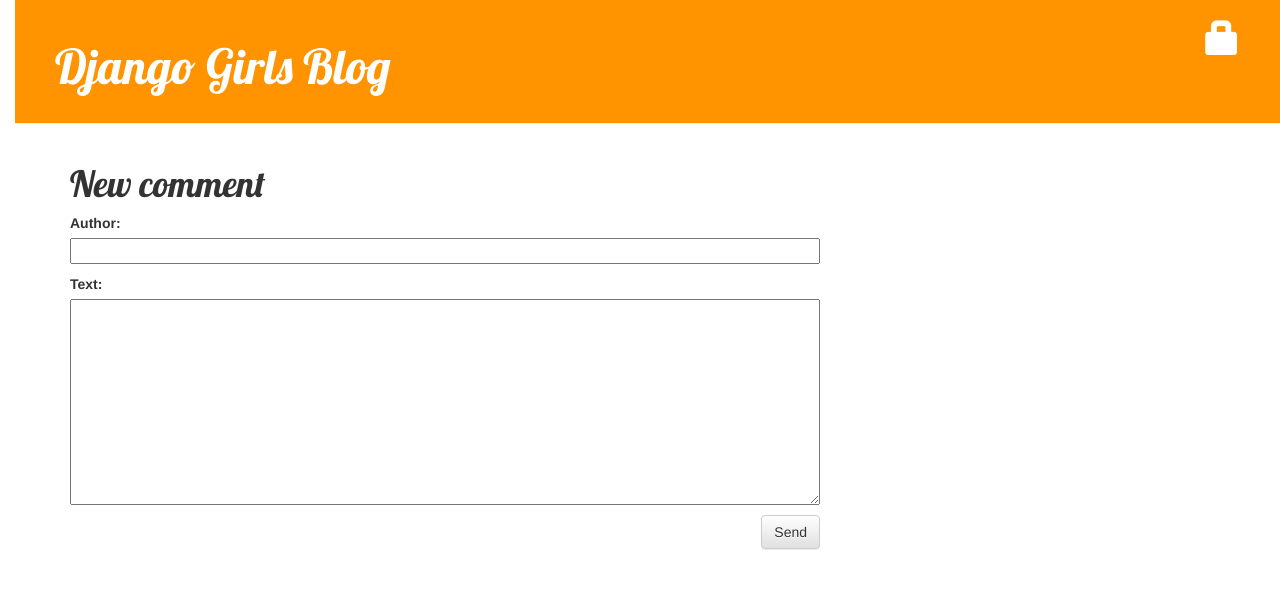
After one commit to ieunjung/my-first-blog, a Django app: page /post/1/comment/ in a window 1280 px wide. The commit adds this page. Shown: the top 589 px of the page. Run offline with Django 3.2, Linux system fonts and the light colour scheme; tables that the repository leaves empty hold one stand-in row (values such as "Sample post"); some libraries are stand-ins or nearby versions.

Commit message:
Added login page and comments form

```diff
--- a/blog/admin.py
+++ b/blog/admin.py
@@ -1,6 +1,6 @@
 from django.contrib import admin
-from .models import Post
+from .models import Post, Comment
 
 admin.site.register(Post)
-
-# Register your models here.
+# comment 모델 등록
+admin.site.register(Comment)
--- a/blog/forms.py
+++ b/blog/forms.py
@@ -1,8 +1,14 @@
 from django import forms
-from blog.models import Post
+from blog.models import Post, Comment
 
 class PostForm(forms.ModelForm):
 
     class Meta:
         model = Post
         fields = ('title', 'text', )
+
+class CommentForm(forms.ModelForm):
+
+    class Meta:
+        model = Comment
+        fields = ('author', 'text', )
--- a/blog/models.py
+++ b/blog/models.py
@@ -1,5 +1,6 @@
 from django.db import models
 from django.utils import timezone
+
 
 # Create your models here.
 class Post(models.Model):
@@ -17,3 +18,23 @@ class Post(models.Model):
 
     def __str__(self):
         return self.title
+
+    def approved_comments(self):
+        return self.comments.filter(approved_comment=True)
+
+
+
+class Comment(models.Model):
+    post = models.ForeignKey('blog.Post', related_name='comments')
+    author = models.CharField(max_length=200)
+    text=models.TextField()
+    created_date = models.DateTimeField(default=timezone.now)
+    approved_comment = models.BooleanField(default=False)
+
+    def approve(self):
+        self.approved_comment = True
+        self.save()
+
+    def __str__(self):
+        self.approved_comment = True
+        self.save()
--- a/blog/static/css/blog.css
+++ b/blog/static/css/blog.css
@@ -57,3 +57,7 @@ h1, h2, h3, h4 {
 .post h1 a, .post h1 a:visited {
     color: #000000;
 }
+
+.comment{
+  margin: 20px 0px 20px 20px;
+}
--- /dev/null
+++ b/blog/templates/blog/add_comment_to_post.html
@@ -0,0 +1,9 @@
+{% extends 'blog/base.html' %}
+
+{% block content %}
+    <h1>New comment</h1>
+    <form method="POST" class="post-form">{% csrf_token %}
+        {{ form.as_p }}
+        <button type="submit" class="save btn btn-default">Send</button>
+    </form>
+{% endblock %}
--- a/blog/templates/blog/base.html
+++ b/blog/templates/blog/base.html
@@ -10,7 +10,13 @@
     <body>
 
       <div class="page-header">
-        <a href="{% url 'post_new' %}" class="top-menu"><span class="glyphicon glyphicon-plus"></span></a>
+        {% if user.is_authenticated %}
+          <a href="{% url 'post_new' %}" class="top-menu"><span class="glyphicon glyphicon-plus"></span></a>
+          <a href="{% url 'post_draft_list' %}" class="top-menu"><span class="glyphicon glyphicon-edit"></span></a>
+          <p class="top-menu">Hello! {{ user.username }} <small>(<a href="{% url 'logout' %}">Log out</a>)</small></p>
+        {% else %}
+          <a href="{% url 'login' %}" class="top-menu"><span class="glyphicon glyphicon-lock"></span></a>
+        {% endif %}
         <h1><a href="/">Django Girls Blog</a></h1>
       </div>
 
--- a/blog/templates/blog/post_list.html
+++ b/blog/templates/blog/post_list.html
@@ -9,6 +9,7 @@
       </div>
       <h1><a href="{% url 'post_detail' pk=post.pk %}">{{ post.title }}</a></h1>
       <!-- <p>{{ post.text | linebreaksbr }}</p> -->
+      <a href="{% url 'post_detail' pk=post.pk %}">Comments: {{ post.approved_comments.count }}</a>
     </div>
   {% endfor %}
 {% endblock %}
--- a/blog/urls.py
+++ b/blog/urls.py
@@ -6,4 +6,10 @@ urlpatterns = [
     url(r'^post/(?P<pk>\d+)/$', views.post_detail, name='post_detail'),
     url(r'^post/new/$', views.post_new, name='post_new'),
     url(r'^post/(?P<pk>\d+)/edit/$', views.post_edit, name='post_edit'),
+    url(r'^drafts/$', views.post_draft_list, name='post_draft_list'),
+    url(r'^post/(?P<pk>\d+)/publish/$', views.post_publish, name='post_publish'),
+    url(r'^post/(?P<pk>\d+)/remove/$', views.post_remove, name='post_remove'),
+    url(r'^post/(?P<pk>\d+)/comment/$', views.add_comment_to_post, name='add_comment_to_post'),
+    url(r'^comment/(?P<pk>\d+)/approve/$', views.comment_approve, name='comment_approve'),
+    url(r'^comment/(?P<pk>\d+)/approve/$', views.comment_remove, name='comment_remove'),
 ]
--- a/blog/views.py
+++ b/blog/views.py
@@ -1,7 +1,8 @@
 from django.shortcuts import render, get_object_or_404, redirect
+from django.contrib.auth.decorators import login_required
 from django.utils import timezone
-from blog.models import Post
-from blog.forms import PostForm
+from blog.models import Post, Comment
+from blog.forms import PostForm, CommentForm
 
 
 def post_list(request):
@@ -15,7 +16,7 @@ def post_detail(request, pk):
     post = get_object_or_404(Post, pk=pk)
     return render(request, 'blog/post_detail.html', { 'post':post })
 
-
+@login_required
 def post_new(request):
     if request.method == "POST":
         form = PostForm(request.POST)
@@ -23,14 +24,14 @@ def post_new(request):
         if form.is_valid():
             post = form.save(commit=False)
             post.author = request.user
-            post.published_date = timezone.now()
+            # post.published_date = timezone.now()
             post.save()
             return redirect('post_detail', pk=post.pk)
     else:
         form = PostForm()
     return render(request, 'blog/post_edit.html', { 'form': form })
 
-
+@login_required
 def post_edit(request, pk):
     post = get_object_or_404(Post, pk=pk)
     if request.method == "POST":
@@ -38,9 +39,54 @@ def post_edit(request, pk):
         if form.is_valid():
             post = form.save(commit=False)
             post.author = request.user
-            post.published_date = timezone.now()
+            # post.published_date = timezone.now()
             post.save()
             return redirect('post_detail', pk=post.pk)
     else:
         form = PostForm(instance=post)
     return render(request, 'blog/post_edit.html', {'form': form})
+
+#게시되지 않은 글 목록 페이지
+@login_required
+def post_draft_list(request):
+    posts = Post.objects.filter(published_date__isnull=True).order_by('created_date')
+    return render(request, 'blog/post_draft_list.html', {'posts':posts })
+
+@login_required
+def post_publish(request, pk):
+    post = get_object_or_404(Post, pk=pk)
+    post.publish()
+    return redirect('post_detail', pk=pk)
+
+@login_required
+def post_remove(request, pk):
+    post = get_object_or_404(Post, pk=pk)
+    post.delete()
+    return redirect('post_list')
+
+
+# Comments
+def add_comment_to_post(request, pk):
+    post = get_object_or_404(Post, pk=pk)
+    if request.method == "POST":
+        form = CommentForm(request.POST)
+        if form.is_valid():
+            comment = form.save(commit=False)
+            comment.post = post
+            comment.save()
+            return redirect('post_detail', pk=post.pk)
+    else:
+        form = CommentForm()
+    return render(request, 'blog/add_comment_to_post.html', {'form': form})
+
+@login_required
+def comment_approve(request, pk):
+    comment = get_object_or_404(Comment, pk=pk)
+    comment.approve()
+    return redirect('post_detail', pk=comment.post.pk)
+
+@login_required
+def comment_remove(request, pk):
+    comment = get_object_or_404(Comment, pk=pk)
+    comment.delete()
+    return redirect('post_detail', pk=comment.post.pk)
--- a/mysite/settings.py
+++ b/mysite/settings.py
@@ -120,3 +120,6 @@ USE_TZ = True
 
 STATIC_URL = '/static/'
 STATIC_ROOT = os.path.join(BASE_DIR, 'static')
+
+# login page
+LOGIN_REDIRECT_URL = '/'
--- a/mysite/urls.py
+++ b/mysite/urls.py
@@ -16,7 +16,11 @@ Including another URLconf
 from django.conf.urls import include, url
 from django.contrib import admin
 
+from django.contrib.auth import views
+
 urlpatterns = [
     url(r'^admin/', admin.site.urls),
+    url(r'^accounts/login/$', views.login, name='login'),
+    url(r'^accounts/logout/$', views.logout, name='logout', kwargs={'next_page':'/'}),
     url(r'', include('blog.urls')),
 ]
```
Also changed, not shown: blog/templates/blog/post_detail.html (+25 -0 lines), blog/templates/blog/post_draft_list.html (added, +11 -0 lines), blog/templates/registration/login.html (added, +24 -0 lines), blog/migrations/0002_comment.py (added).
